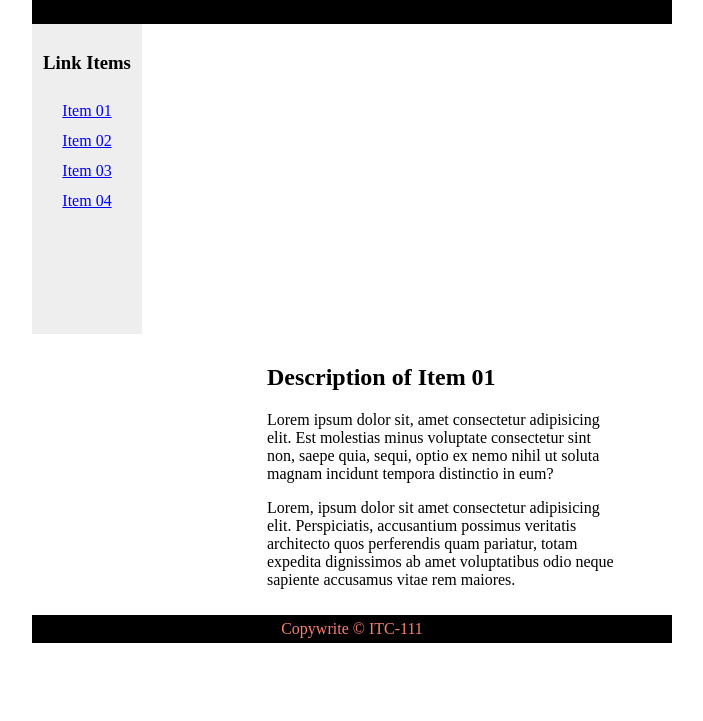
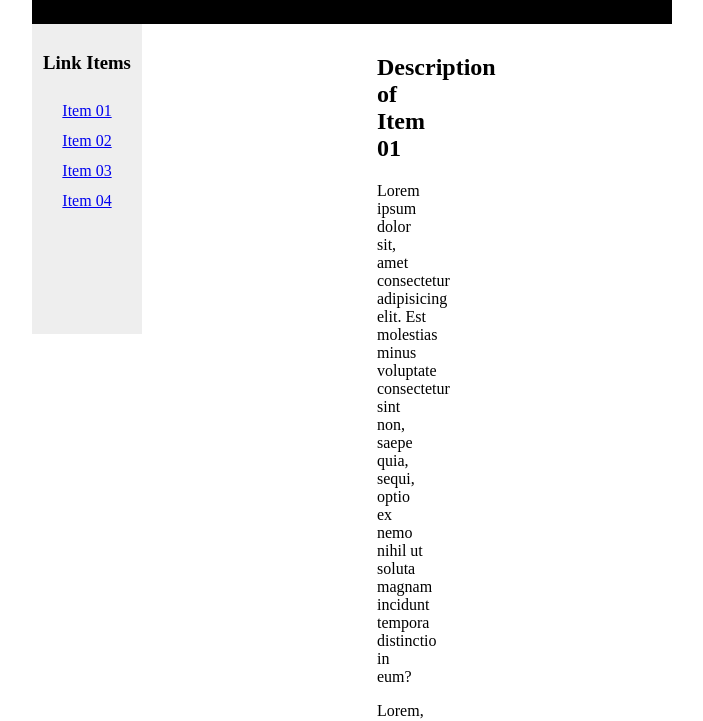
Before and after one commit to cdelga05/ITC-111, a plain HTML site: page classEx02b.html in a window 1280 px wide. Shown: the part 66-787 px from the top of the page, without its empty margins (288-991 px from the left). Drawn offline with Linux system fonts and the light colour scheme.

Commit message:
Update styles.css

```diff
--- a/styles.css
+++ b/styles.css
@@ -18,7 +18,7 @@ nav {
     padding: 5px;
 }
 section {
-    width: 350px;
+    width: 50px;
     float: left;
     padding: 10px;
     margin: 0px 225px auto;
```
